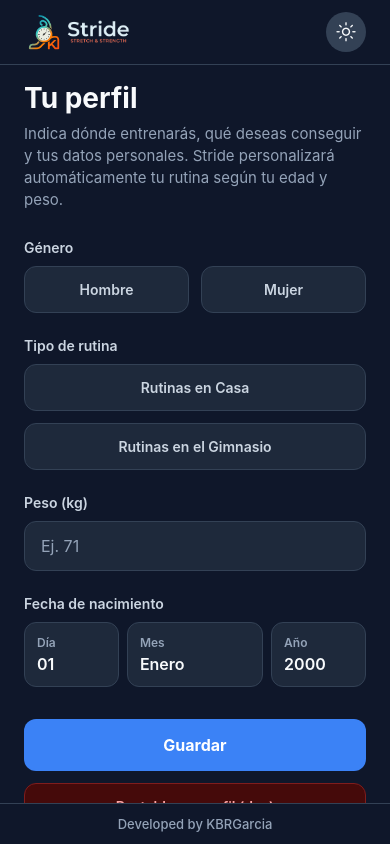
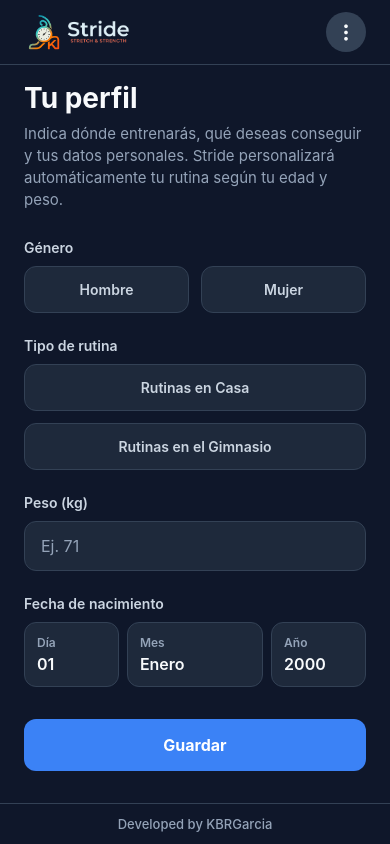
Before and after one commit to KBRGarcia/stride-app, a React Native app: screen /Profile in a window 390 px wide. Built offline with nearby package versions, Linux system fonts and the light colour scheme.

Commit message:
feat: Añadir menú de configuración en AppHeader y eliminar DevResetProfileButton; se implementa un modal para opciones de perfil y se mejora la gestión del tema.

```diff
--- a/src/components/AppHeader.tsx
+++ b/src/components/AppHeader.tsx
@@ -1,12 +1,19 @@
 import { Ionicons } from '@expo/vector-icons';
-import { Image, Pressable, StyleSheet, View } from 'react-native';
+import { useState } from 'react';
+import { Image, Modal, Pressable, StyleSheet, Text, View } from 'react-native';
+import { useSafeAreaInsets } from 'react-native-safe-area-context';
 
 import { useTheme } from '../hooks/useTheme';
 import { useThemeStore } from '../stores/useThemeStore';
+import { ResetProfileButton } from './ResetProfileButton';
 
 export function AppHeader() {
   const { colors, images, isDark } = useTheme();
   const toggleColorScheme = useThemeStore((state) => state.toggleColorScheme);
+  const insets = useSafeAreaInsets();
+  const [isMenuOpen, setIsMenuOpen] = useState(false);
+
+  const closeMenu = () => setIsMenuOpen(false);
 
   return (
     <View
@@ -34,17 +41,55 @@ export function AppHeader() {
       </View>
 
       <Pressable
-        style={[styles.toggleButton, { backgroundColor: colors.surfaceSecondary }]}
-        onPress={() => void toggleColorScheme()}
+        style={[styles.menuButton, { backgroundColor: colors.surfaceSecondary }]}
+        onPress={() => setIsMenuOpen(true)}
         accessibilityRole="button"
-        accessibilityLabel={isDark ? 'Activar modo claro' : 'Activar modo oscuro'}
+        accessibilityLabel="Abrir menú"
       >
-        <Ionicons
-          name={isDark ? 'sunny-outline' : 'moon-outline'}
-          size={22}
-          color={colors.text}
-        />
+        <Ionicons name="ellipsis-vertical" size={20} color={colors.text} />
       </Pressable>
+
+      <Modal
+        visible={isMenuOpen}
+        transparent
+        animationType="fade"
+        onRequestClose={closeMenu}
+      >
+        <Pressable style={styles.overlay} onPress={closeMenu}>
+          <Pressable
+            style={[
+              styles.menu,
+              {
+                top: insets.top + 56,
+                backgroundColor: colors.surface,
+                borderColor: colors.border,
+              },
+            ]}
+            onPress={() => undefined}
+          >
+            <ResetProfileButton onPress={closeMenu} />
+            <View style={[styles.separator, { backgroundColor: colors.border }]} />
+            <Pressable
+              style={styles.menuRow}
+              onPress={() => {
+                closeMenu();
+                void toggleColorScheme();
+              }}
+              accessibilityRole="button"
+              accessibilityLabel={isDark ? 'Activar modo claro' : 'Activar modo oscuro'}
+            >
+              <Ionicons
+                name={isDark ? 'sunny-outline' : 'moon-outline'}
+                size={20}
+                color={colors.text}
+              />
+              <Text style={[styles.menuRowText, { color: colors.text }]}>
+                {isDark ? 'Modo claro' : 'Modo oscuro'}
+              </Text>
+            </Pressable>
+          </Pressable>
+        </Pressable>
+      </Modal>
     </View>
   );
 }
@@ -74,11 +119,41 @@ const styles = StyleSheet.create({
     height: 30,
     marginLeft: -35,
   },
-  toggleButton: {
+  menuButton: {
     width: 40,
     height: 40,
     borderRadius: 20,
     alignItems: 'center',
     justifyContent: 'center',
   },
+  overlay: {
+    flex: 1,
+  },
+  menu: {
+    position: 'absolute',
+    right: 16,
+    minWidth: 220,
+    borderRadius: 12,
+    borderWidth: 1,
+    overflow: 'hidden',
+    elevation: 6,
+    shadowColor: '#000',
+    shadowOffset: { width: 0, height: 4 },
+    shadowOpacity: 0.2,
+    shadowRadius: 8,
+  },
+  separator: {
+    height: StyleSheet.hairlineWidth,
+  },
+  menuRow: {
+    flexDirection: 'row',
+    alignItems: 'center',
+    gap: 10,
+    paddingHorizontal: 14,
+    paddingVertical: 12,
+  },
+  menuRowText: {
+    fontSize: 15,
+    fontWeight: '600',
+  },
 });
--- a/src/components/DevResetProfileButton.tsx
+++ b/src/components/ResetProfileButton.tsx
@@ -1,3 +1,4 @@
+import { Ionicons } from '@expo/vector-icons';
 import { useNavigation } from '@react-navigation/native';
 import type { NativeStackNavigationProp } from '@react-navigation/native-stack';
 import { Alert, Pressable, StyleSheet, Text } from 'react-native';
@@ -7,51 +8,46 @@ import { useTheme } from '../hooks/useTheme';
 import type { RootStackParamList } from '../navigation/types';
 import { useAppStore } from '../stores/useAppStore';
 
-type DevNavigation = NativeStackNavigationProp<RootStackParamList>;
+type ResetNavigation = NativeStackNavigationProp<RootStackParamList>;
 
-interface DevResetProfileButtonProps {
+interface ResetProfileButtonProps {
   onAfterReset?: () => void;
+  onPress?: () => void;
 }
 
-export function DevResetProfileButton({ onAfterReset }: DevResetProfileButtonProps) {
-  const navigation = useNavigation<DevNavigation>();
+export function ResetProfileButton({ onAfterReset, onPress }: ResetProfileButtonProps) {
+  const navigation = useNavigation<ResetNavigation>();
   const resetProfile = useAppStore((state) => state.resetProfile);
   const { colors } = useTheme();
 
   const styles = useMemo(
     () =>
       StyleSheet.create({
-        button: {
-          marginTop: 12,
-          marginBottom: 24,
-          borderWidth: 1,
-          borderColor: colors.dangerBorder,
-          borderRadius: 12,
-          paddingVertical: 14,
+        row: {
+          flexDirection: 'row',
           alignItems: 'center',
-          backgroundColor: colors.dangerSurface,
+          gap: 10,
+          paddingHorizontal: 14,
+          paddingVertical: 12,
         },
         text: {
-          color: colors.dangerText,
-          fontSize: 14,
+          color: colors.text,
+          fontSize: 15,
           fontWeight: '600',
         },
       }),
     [colors]
   );
 
-  if (!__DEV__) {
-    return null;
-  }
-
   const handlePress = () => {
+    onPress?.();
     Alert.alert(
-      'Restablecer perfil (dev)',
-      'Se borrarán el perfil y los entrenamientos completados. ¿Continuar?',
+      'Actualizar datos',
+      'Se borrarán el perfil y los entrenamientos completados para que puedas volver a configurarlos. ¿Continuar?',
       [
         { text: 'Cancelar', style: 'cancel' },
         {
-          text: 'Restablecer',
+          text: 'Continuar',
           style: 'destructive',
           onPress: async () => {
             await resetProfile();
@@ -64,8 +60,14 @@ export function DevResetProfileButton({ onAfterReset }: DevResetProfileButtonPro
   };
 
   return (
-    <Pressable style={styles.button} onPress={handlePress}>
-      <Text style={styles.text}>Restablecer perfil (dev)</Text>
+    <Pressable
+      style={styles.row}
+      onPress={handlePress}
+      accessibilityRole="button"
+      accessibilityLabel="Actualizar datos"
+    >
+      <Ionicons name="create-outline" size={20} color={colors.text} />
+      <Text style={styles.text}>Actualizar datos</Text>
     </Pressable>
   );
 }
--- a/src/screens/HomeScreen.tsx
+++ b/src/screens/HomeScreen.tsx
@@ -5,7 +5,6 @@ import { useMemo, useState } from 'react';
 import { FlatList, Pressable, StyleSheet, Text, View } from 'react-native';
 
 import { AppShell } from '../components/AppShell';
-import { DevResetProfileButton } from '../components/DevResetProfileButton';
 import { MainSectionTabs } from '../components/MainSectionTabs';
 import { NutritionPanel } from '../components/NutritionPanel';
 import { SectionSubmenu } from '../components/SectionSubmenu';
@@ -168,7 +167,6 @@ export default function HomeScreen() {
           <Text style={styles.errorText}>
             No se encontró una rutina para tu perfil. Vuelve a configurarlo.
           </Text>
-          <DevResetProfileButton />
         </View>
       ) : (
         <>
@@ -181,7 +179,6 @@ export default function HomeScreen() {
             data={[...recommendation.weeklyRoutine].sort((a, b) => a.day - b.day)}
             keyExtractor={(item) => String(item.day)}
             contentContainerStyle={styles.listContent}
-            ListFooterComponent={<DevResetProfileButton />}
             renderItem={({ item }) => {
               const completed = isDayCompleted(item.day);
               const status = getDayScheduleStatus(item.day, completed);
--- a/src/screens/ProfileScreen.tsx
+++ b/src/screens/ProfileScreen.tsx
@@ -15,7 +15,6 @@ import {
 
 import { AppShell } from '../components/AppShell';
 import { BirthDatePicker } from '../components/BirthDatePicker';
-import { DevResetProfileButton } from '../components/DevResetProfileButton';
 import { useTheme } from '../hooks/useTheme';
 import type { WorkoutGoal, WorkoutLocation } from '../models/types';
 import type { RootStackParamList } from '../navigation/types';
@@ -365,16 +364,6 @@ export default function ProfileScreen() {
           >
             <Text style={styles.saveButtonText}>{isSaving ? 'Guardando...' : 'Guardar'}</Text>
           </Pressable>
-
-          <DevResetProfileButton
-            onAfterReset={() => {
-              setGender(null);
-              setWorkoutLocation(null);
-              setGoal(null);
-              setWeight('');
-              setBirthDate(DEFAULT_BIRTH_DATE);
-            }}
-          />
         </ScrollView>
       </KeyboardAvoidingView>
     </AppShell>
```
